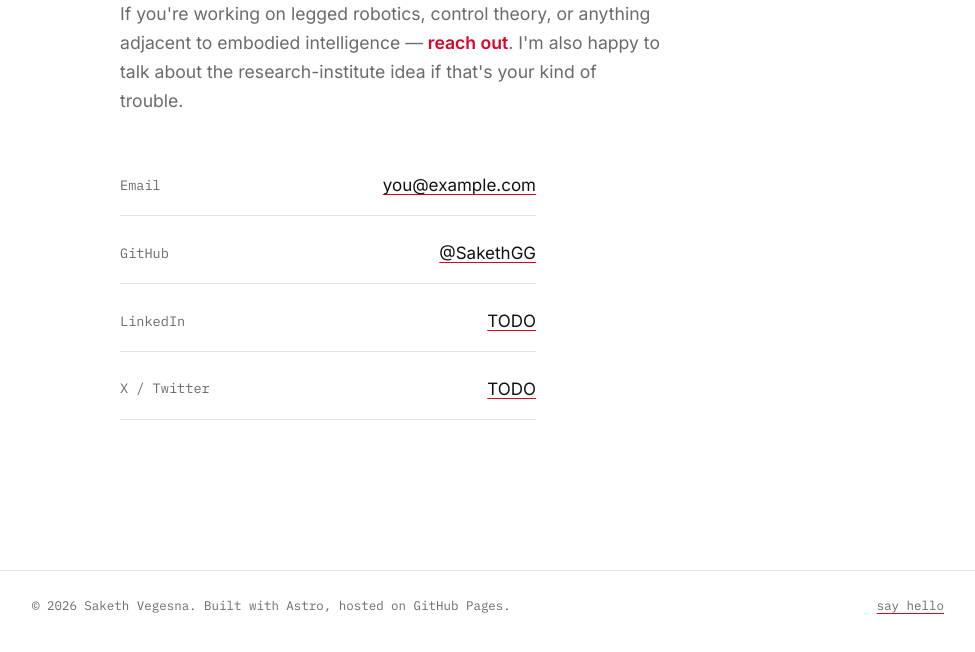
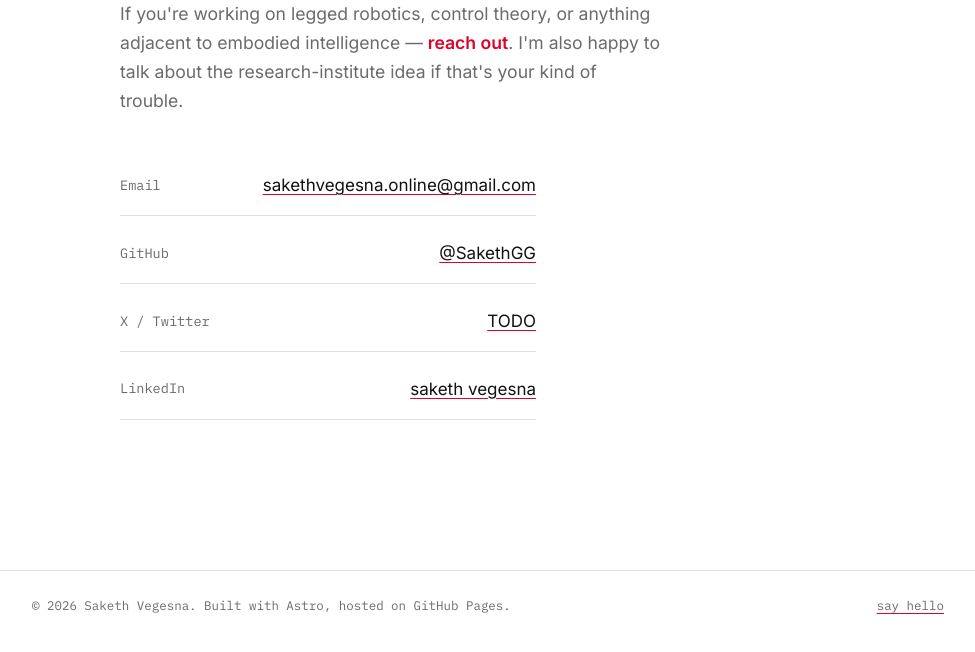
Before and after one commit to SakethGG/SakethGG.github.io, an Astro site: page /contact in a window 1280 px wide. Shown: the part 196-848 px from the top of the page, without its empty margins (152-1127 px from the left). Built offline with nearby package versions, Linux system fonts and the light colour scheme; Astro itself is replaced by a stand-in of ours.

Commit message:
added few notes

```diff
--- a/src/pages/contact.astro
+++ b/src/pages/contact.astro
@@ -3,10 +3,11 @@ import BaseLayout from '../layouts/BaseLayout.astro';
 
 // TODO: fill in your real links. Leave out any row you don't want shown.
 const links = [
-  { label: 'Email', value: 'you@example.com', href: 'mailto:you@example.com' },
+  { label: 'Email', value: 'sakethvegesna.online@gmail.com', href: 'mailto:sakethvegesna.online@gmail.com' },
   { label: 'GitHub', value: '@SakethGG', href: 'https://github.com/SakethGG' },
-  { label: 'LinkedIn', value: 'TODO', href: 'https://linkedin.com/in/TODO' },
   { label: 'X / Twitter', value: 'TODO', href: 'https://x.com/TODO' },
+  { label: 'LinkedIn', value: 'saketh vegesna', href: 'https://www.linkedin.com/in/saketh-vegesna/' },
+
 ];
 ---
 
```
Also changed, not shown: 1 other file.
